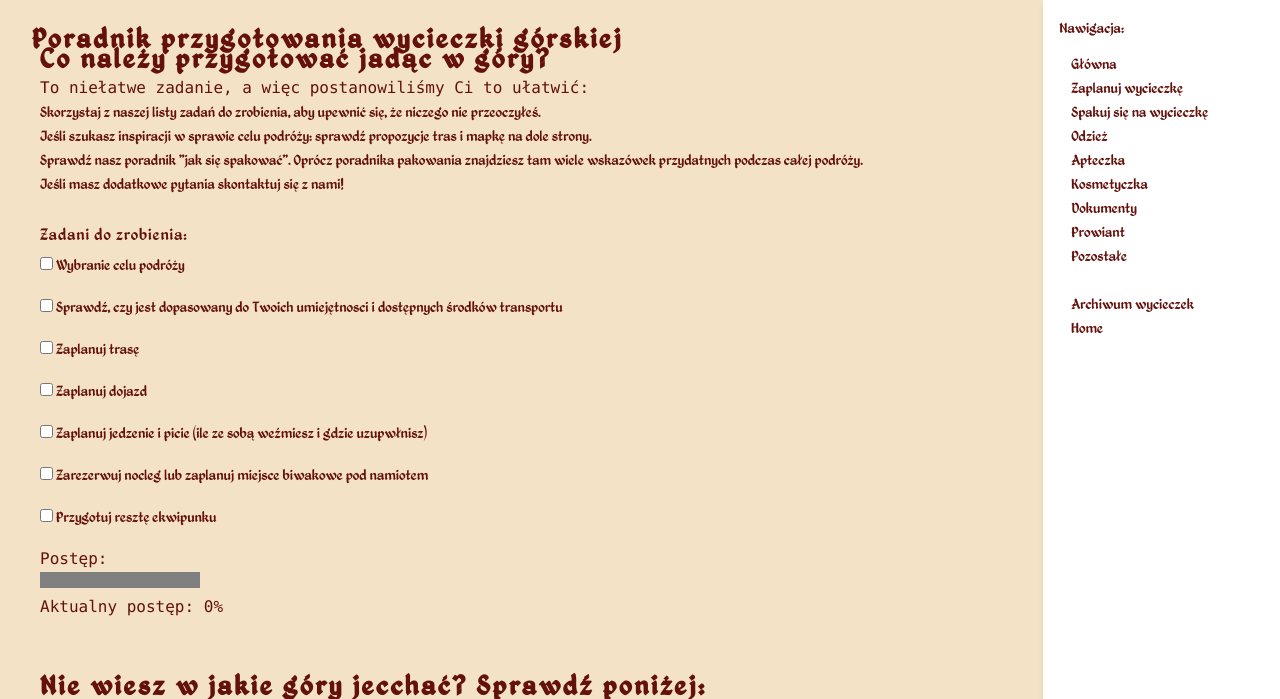
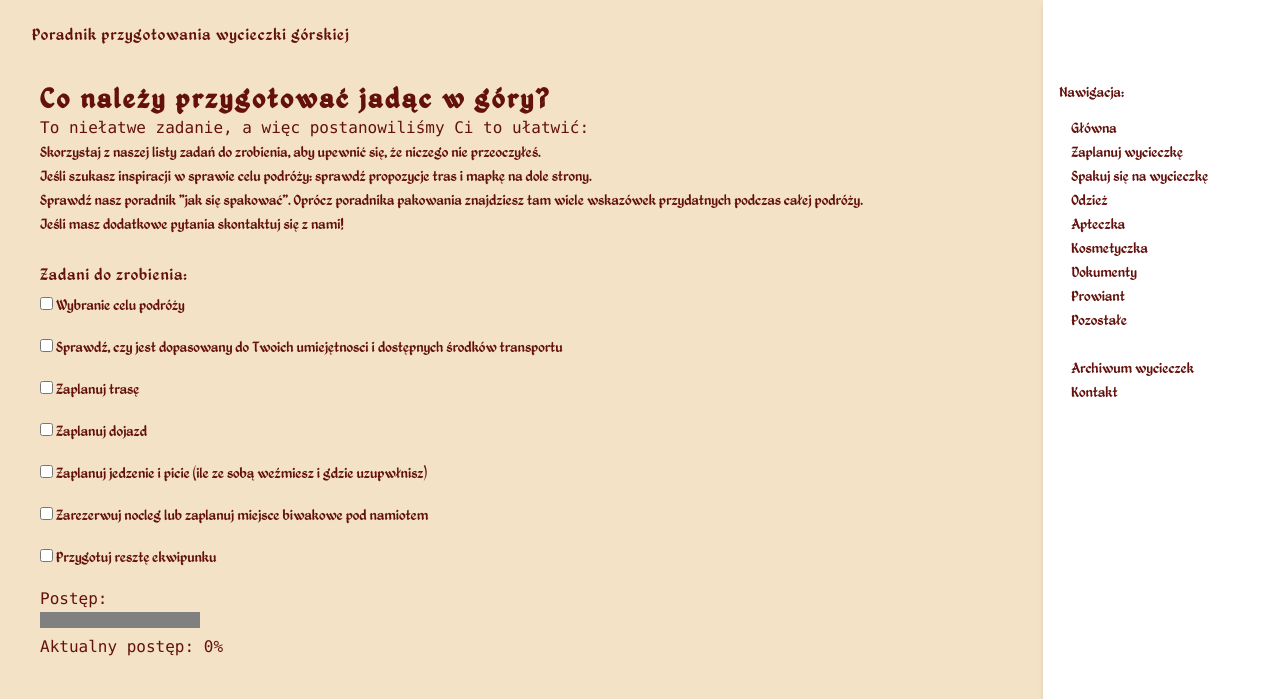
Before and after one commit to kama-pa-go/KGprojects, a Jekyll site: the page built from home.md, in a window 1280 px wide, cut to the strip 0-699 px from the top of the page. Built offline with Jekyll 4.4.1, drawn with Linux system fonts in a browser that asks for light colours.

Commit message:
Your commit message here

```diff
--- a/_includes/navigation_ekwipunek.html
+++ b/_includes/navigation_ekwipunek.html
@@ -15,5 +15,5 @@
     <br>
     <a href="/KGprojects/galeria.html" class="hover:text-xl">Archiwum wycieczek</a>
     <br>
-    <a href="/KGprojects/kontakt.html" class="hover:text-xl">Home</a>
+    <a href="/KGprojects/kontakt.html" class="hover:text-xl">Kontakt</a>
 </nav>
--- a/_layouts/default1.html
+++ b/_layouts/default1.html
@@ -63,11 +63,11 @@
         <i class="fas fa-times" x-show="sidebarOpen"></i>
       </button>
 
-      <h1 class="bg-none rounded-full fixed left-2 z-50 top-2  px-6 py-3 ">{{ page.title }}</h1>
+      <h3 class="bg-none rounded-full fixed left-2 z-50 top-2  px-6 py-3 ">{{ page.title }}</h3>
 
     </header>
 
-  <main id="app" class="flex flex-col flex-1 z-0">
+  <main id="app" class="flex flex-col flex-1 z-0 h-full">
 
     <!-- Overlay dla mobile (tylko gdy sidebar otwarty) -->
     <div class="sidebar-overlay"
@@ -78,7 +78,7 @@
   <div class="grid grid-cols-1 sm:grid-cols-6 lg:grid-cols-5 gap-6 min-h-screen h-full">
 
       <!-- Main content -->
-      <div class="sm:col-span-4 m-5 h-full w-max-[1000px] p-5">
+      <div class="sm:col-span-4 m-5 h-full w-max-[1000px] p-5 py-20 sm:py-15">
 
             <article>
                 {{ content }}
@@ -91,7 +91,7 @@
              class="bg-white sm:col-span-2 lg:col-span-1 transition-all duration-300 h-full shadow-md"
              :class="{ 'fixed inset-y-0 left-0 z-40 w-full': sidebarOpen && isMobile }">
 
-            <div class="p-4">
+            <div class="p-4 py-20">
                 Nawigacja: <br>
                 {% include navigation_ekwipunek.html %}
             </div>
--- a/assets/output.css
+++ b/assets/output.css
@@ -12,6 +12,7 @@
     --color-amber-400: oklch(0.828 0.189 84.429);
     --color-amber-500: oklch(0.769 0.188 70.08);
     --color-amber-950: oklch(0.279 0.077 45.635);
+    --color-gray-400: oklch(0.707 0.022 261.325);
     --color-black: #000;
     --color-white: #fff;
     --spacing: 0.25rem;
@@ -527,12 +528,6 @@
   .w-screen {
     width: 100vw;
   }
-  .max-w-\[10px\] {
-    max-width: 10px;
-  }
-  .max-w-\[150px\] {
-    max-width: 150px;
-  }
   .max-w-\[180px\] {
     max-width: 180px;
   }
@@ -598,6 +593,11 @@
   }
   .border-separate {
     border-collapse: separate;
+  }
+  .border-spacing-2 {
+    --tw-border-spacing-x: calc(var(--spacing) * 2);
+    --tw-border-spacing-y: calc(var(--spacing) * 2);
+    border-spacing: var(--tw-border-spacing-x) var(--tw-border-spacing-y);
   }
   .origin-bottom {
     transform-origin: bottom;
@@ -1172,6 +1172,9 @@
     --tw-border-style: solid;
     border-style: solid;
   }
+  .border-gray-400 {
+    border-color: var(--color-gray-400);
+  }
   .bg-\(--my_variable\) {
     background-color: var(--my_variable);
   }
@@ -1407,8 +1410,14 @@
   .py-10 {
     padding-block: calc(var(--spacing) * 10);
   }
+  .py-15 {
+    padding-block: calc(var(--spacing) * 15);
+  }
   .py-16 {
     padding-block: calc(var(--spacing) * 16);
+  }
+  .py-20 {
+    padding-block: calc(var(--spacing) * 20);
   }
   .text-center {
     text-align: center;
@@ -1808,6 +1817,10 @@
     --tw-sepia: sepia(100%);
     filter: var(--tw-blur,) var(--tw-brightness,) var(--tw-contrast,) var(--tw-grayscale,) var(--tw-hue-rotate,) var(--tw-invert,) var(--tw-saturate,) var(--tw-sepia,) var(--tw-drop-shadow,);
   }
+  .sepia-80 {
+    --tw-sepia: sepia(80%);
+    filter: var(--tw-blur,) var(--tw-brightness,) var(--tw-contrast,) var(--tw-grayscale,) var(--tw-hue-rotate,) var(--tw-invert,) var(--tw-saturate,) var(--tw-sepia,) var(--tw-drop-shadow,);
+  }
   .filter {
     filter: var(--tw-blur,) var(--tw-brightness,) var(--tw-contrast,) var(--tw-grayscale,) var(--tw-hue-rotate,) var(--tw-invert,) var(--tw-saturate,) var(--tw-sepia,) var(--tw-drop-shadow,);
   }
@@ -2134,9 +2147,19 @@
       padding-block: calc(var(--spacing) * 4);
     }
   }
+  .sm\:py-10 {
+    @media (width >= 40rem) {
+      padding-block: calc(var(--spacing) * 10);
+    }
+  }
   .sm\:py-14 {
     @media (width >= 40rem) {
       padding-block: calc(var(--spacing) * 14);
+    }
+  }
+  .sm\:py-15 {
+    @media (width >= 40rem) {
+      padding-block: calc(var(--spacing) * 15);
     }
   }
   .sm\:text-3xl {
@@ -2291,6 +2314,16 @@ p {
 .dark .red-yellow-button:focus {
   box-shadow: 0 0 0 4px rgba(248, 113, 113, 0.7);
 }
+@property --tw-border-spacing-x {
+  syntax: "<length>";
+  inherits: false;
+  initial-value: 0;
+}
+@property --tw-border-spacing-y {
+  syntax: "<length>";
+  inherits: false;
+  initial-value: 0;
+}
 @property --tw-translate-x {
   syntax: "*";
   inherits: false;
--- a/home.md
+++ b/home.md
@@ -34,7 +34,7 @@ To niełatwe zadanie, a więc postanowiliśmy Ci to ułatwić:
     <iframe style="border:none" src="https://en.frame.mapy.cz/s/pugotazeto" width="600" height="333" frameborder="0"></iframe>
 </div>
 <br>
-<table border="1">
+<table border="1" class="table-auto border-collapse border-separate border-spacing-2 border border-gray-400">
     <caption><strong>Poniżej tabela z propozycjami tras</strong><br></caption>
     <thead>
         <tr>
@@ -76,7 +76,7 @@ Interaktywna Mapa Europy
 <p>Kliknij na wybrany kraj, aby dowiedzieć się więcej: (na ten moement działa link tylko do Portugali, Niemiec i Ukrainy)</p>
 
 <!-- Mapa obrazkowa -->
-<img style="width: 100%; max-width: 600px; height: auto;" src="assets/images/Europe_countries.svg" alt="Mapa Europy" usemap="#europemap">
+<img class="sepia-80" style="width: 100%; max-width: 600px; height: auto;" src="assets/images/Europe_countries.svg" alt="Mapa Europy" usemap="#europemap">
 
 <!-- Definicja obszarów mapy -->
 <map name="europemap">
--- a/index.html
+++ b/index.html
@@ -54,13 +54,13 @@
 
   <div><img src="assets/images/kompas.jpg" alt="kompas" class="rounded-full orangeShadow animate-wiggle max-w-[180px] sm:max-w-[210px] md:max-w-[280px] lg:max-w-[300px] xl:max-w-[330px]"></div>
 
-  <div class="grid w-full grid-rows-2 gap-4">
-        <button class="w-max-[200px] sm:w-full px-6 lightShadow py-3 sm:px-10 dm:px-15 sm:py-4 cursor-pointer rounded-full bg-white orangeShadow"
+  <div class="grid w-max-[200px] sm:w-full grid-rows-2 gap-4">
+        <button class="sm:w-full px-6 lightShadow py-3 sm:px-10 dm:px-15 sm:py-4 cursor-pointer rounded-full bg-white orangeShadow"
           onclick="window.location.href='https://kama-pa-go.github.io/KGprojects/home.html'">
           <p class=" text-base sm:text-lg md:text-xl">Zaczynamy!</p>
         </button>
 
-      <button class="w-max-[200px] sm:w-full  px-6 red-yellow-button py-3 sm:px-10 dm:px-15 sm:py-4 cursor-pointer rounded-full orangeShadow font-medium text-amber-50"
+      <button class=" sm:w-full  px-6 red-yellow-button py-3 sm:px-10 dm:px-15 sm:py-4 cursor-pointer rounded-full orangeShadow font-medium text-amber-50"
           onclick="window.location.href='https://kama-pa-go.github.io/KGprojects/galeria.html'">
           <p class="text-base sm:text-lg md:text-xl">Archiwum wycieczek</p>
         </button>
```
